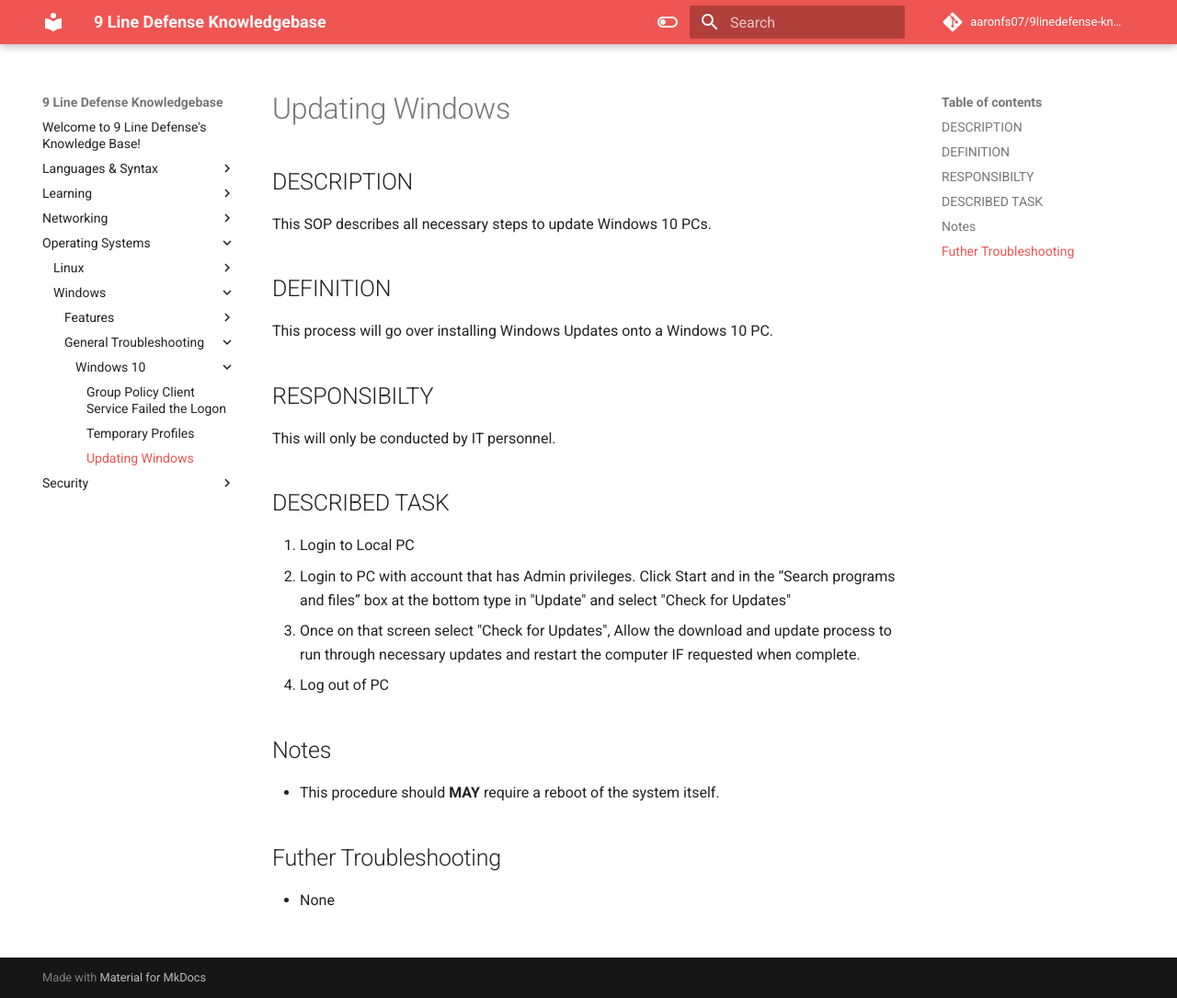
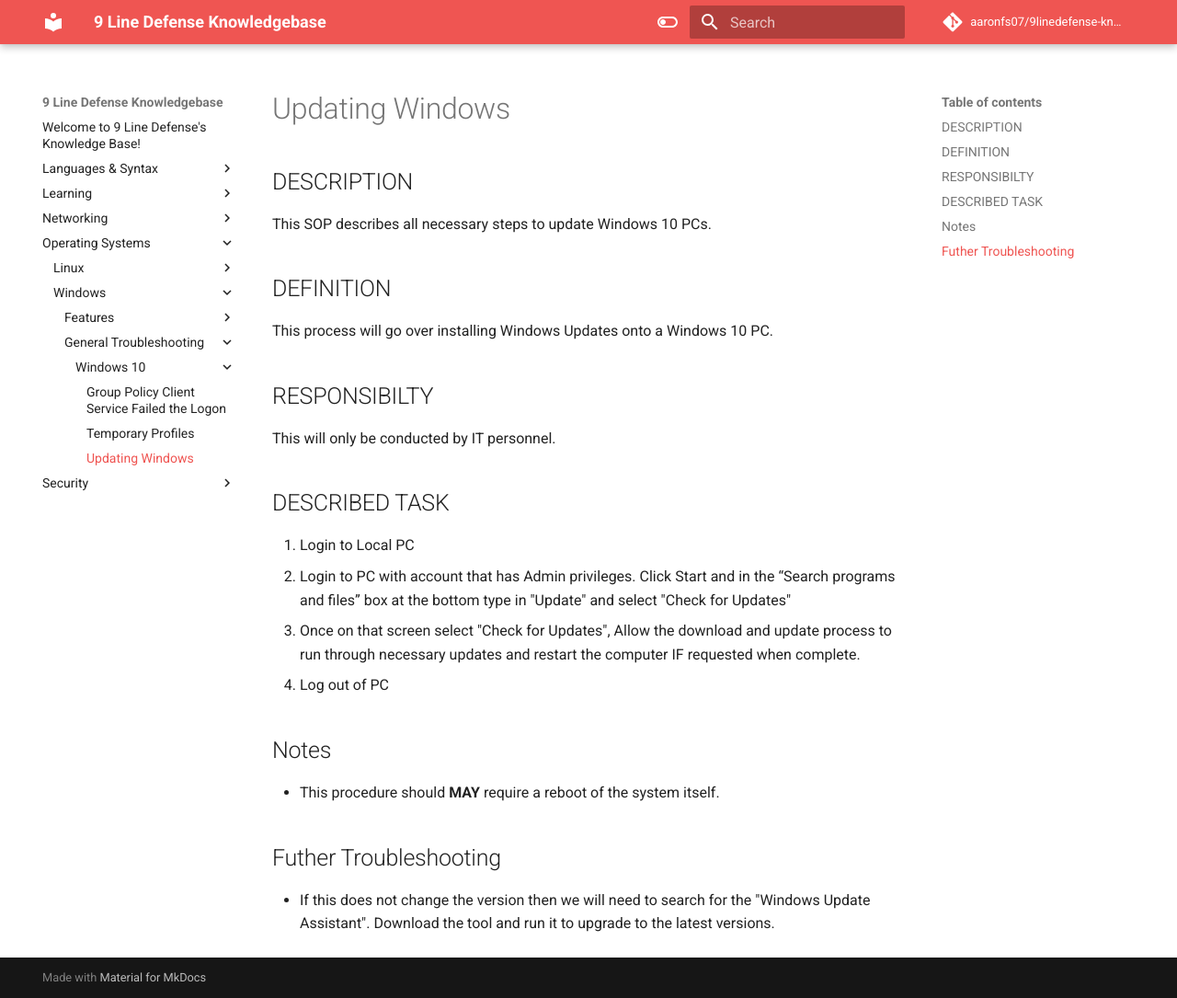
Before and after one commit to aaronfs07/9linedefense-knowledge, an MkDocs documentation site: the page built from docs/Operating Systems/Windows/General Troubleshooting/Windows 10/Updating Windows.md, in a window 1280 px wide and 1085 px high. Shown: the whole window at 92% size. Built offline with MkDocs 1.6.1 and Material for MkDocs 9.7.7, drawn with Linux system fonts in a browser that asks for light colours; comment, search, counter and statistics services are not loaded.

Commit message:
Updating Win Update docs

```diff
--- a/docs/Operating Systems/Windows/General Troubleshooting/Windows 10/Updating Windows.md
+++ b/docs/Operating Systems/Windows/General Troubleshooting/Windows 10/Updating Windows.md
@@ -17,4 +17,4 @@ This will only be conducted by IT personnel.
 - This procedure should **MAY** require a reboot of the system itself.
 
 ## Futher Troubleshooting
-- None
+- If this does not change the version then we will need to search for the "Windows Update Assistant". Download the tool and run it to upgrade to the latest versions.
```
